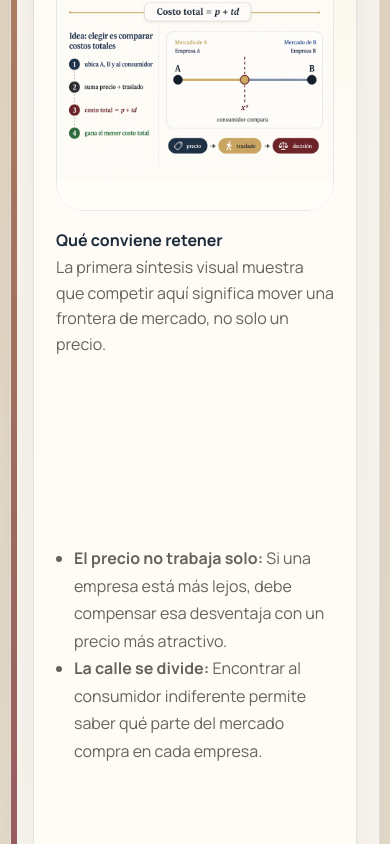
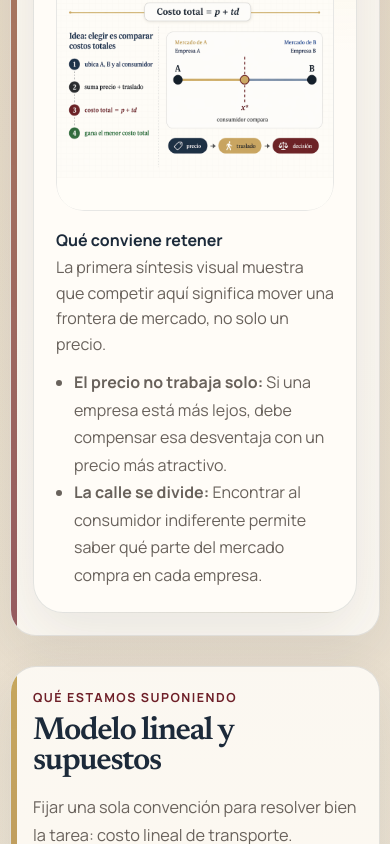
Before and after one commit to raulmormen75/ejercicios_mar_22-04-2026, a React (Vite) app: page / in a window 390 px wide. Shown: the part 2184-3028 px from the top of the page. Built offline with nearby package versions, Linux system fonts and the light colour scheme.

Commit message:
Fix mobile summary spacing and formula contrast

```diff
--- a/src/App.tsx
+++ b/src/App.tsx
@@ -214,6 +214,9 @@ export default function App() {
             </article>
           </div>
         </section>
+        <footer className="site-footer" aria-label="Créditos del material">
+          <p>Material elaborado por el prof. Morales Mendoza Raul</p>
+        </footer>
       </main>
     </div>
   );
--- a/src/content/image-manifest.ts
+++ b/src/content/image-manifest.ts
@@ -190,8 +190,8 @@ Resumir el escenario 3 con ubicaciones interiores simétricas. Dibujar a=20, b=8
     sectionId: "resumen",
     placement: "after-section",
     prompt: `${whiteboardVisualDirection}
-Comparar visualmente los tres escenarios. Un bloque para simetría, otro para ventaja por costos y otro para simetría interior. Resaltar solo las diferencias clave.`,
-    alt: "Síntesis visual comparativa de los tres escenarios lineales y sus diferencias clave.",
+Comparar visualmente los tres escenarios. Un bloque para simetría, otro para ventaja por costos y otro para simetría interior. Resaltar solo las diferencias principales.`,
+    alt: "Síntesis visual comparativa de los tres escenarios lineales y sus diferencias principales.",
     caption: "El cierre compara qué cambia por costos y qué se mantiene por simetría.",
     quality: "medium",
     size: "1536x1024",
--- a/src/content/lesson-content.ts
+++ b/src/content/lesson-content.ts
@@ -17,7 +17,7 @@ export const lessonModules: LessonModule[] = [
         description: "El alumno debe leer esta expresión como «precio más costo por desplazarse hasta A».",
       },
       {
-        label: "Comparación clave",
+        label: "Comparación central",
         math: "\\text{costo total en B}=p_B+t(b-x)",
         description: "La compra cambia de empresa cuando ambas expresiones cuestan lo mismo.",
       },
--- a/src/styles.css
+++ b/src/styles.css
@@ -557,14 +557,26 @@ li {
   padding: 16px 18px;
   border: 1px solid rgba(28, 42, 58, 0.1);
   border-radius: 20px;
+  color: var(--night);
+  min-width: 0;
+  max-width: 100%;
   background:
     linear-gradient(180deg, rgba(255, 255, 255, 0.96), rgba(242, 242, 238, 0.8));
+}
+
+.formula-block .katex {
+  color: var(--night);
 }
 
 .hero-card .katex-display,
 .formula-block .katex-display {
   overflow-x: auto;
   overflow-y: hidden;
+}
+
+.formula-block .katex-display {
+  margin: 0;
+  padding-bottom: 2px;
 }
 
 .formula-label {
@@ -596,9 +608,15 @@ li {
     rgba(255, 253, 248, 0.92);
 }
 
-.summary-card__heading,
+.summary-card__heading {
+  flex-wrap: wrap;
+}
+
 .summary-card__footer {
-  flex-wrap: wrap;
+  display: grid;
+  grid-template-columns: minmax(0, 0.92fr) minmax(0, 1.08fr);
+  gap: 18px;
+  align-items: start;
 }
 
 .summary-card__action {
@@ -733,7 +751,7 @@ li {
 }
 
 .summary-card__memory {
-  flex: 1 1 300px;
+  min-width: 0;
 }
 
 .takeaway-list,
@@ -747,7 +765,20 @@ li {
 }
 
 .takeaway-list {
-  flex: 1 1 320px;
+  min-width: 0;
+}
+
+.site-footer {
+  width: min(1120px, calc(100% - 32px));
+  margin: 18px auto 0;
+  padding: 22px 18px 34px;
+  color: rgba(28, 42, 58, 0.72);
+  text-align: center;
+  font-weight: 800;
+}
+
+.site-footer p {
+  margin: 0;
 }
 
 .scenario-lab {
@@ -1073,10 +1104,14 @@ li {
 
   .hero-card__header,
   .summary-card__heading,
-  .summary-card__footer,
   .scenario-panel__toolbar {
     flex-direction: column;
     align-items: stretch;
+  }
+
+  .summary-card__footer {
+    grid-template-columns: 1fr;
+    gap: 12px;
   }
 
   .ghost-button {
```
